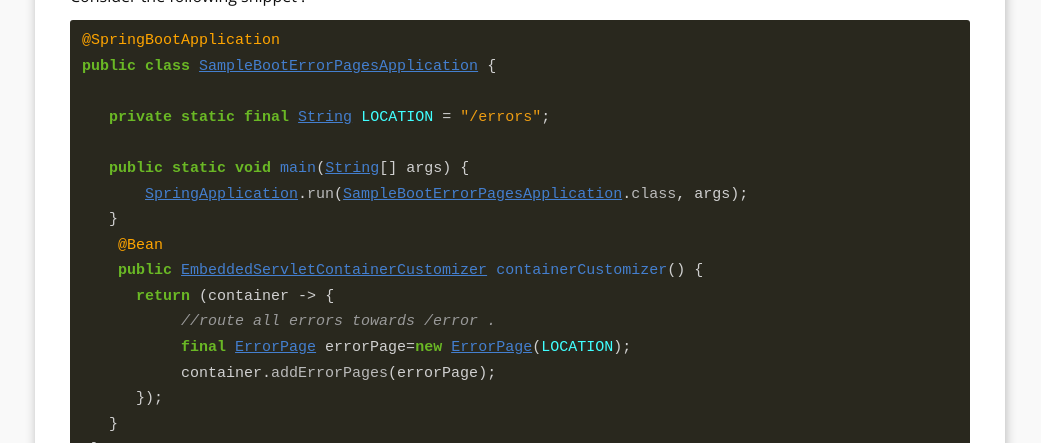
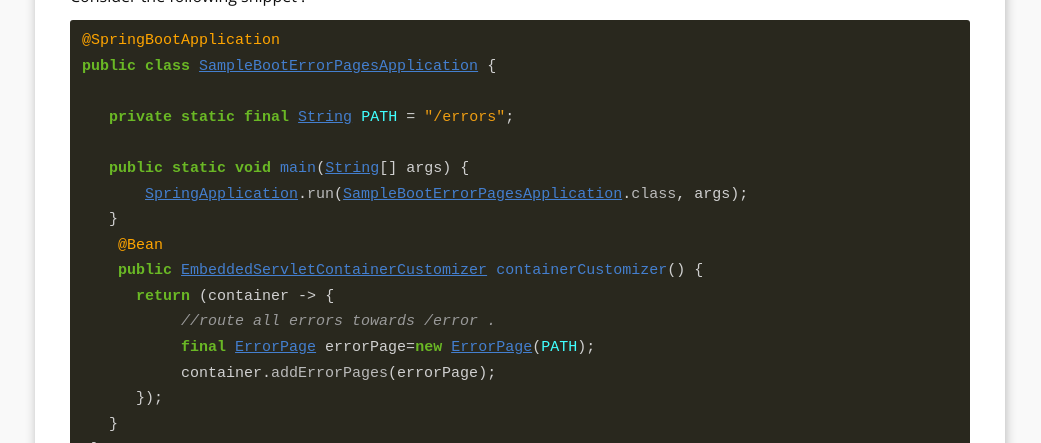
Before and after one commit to Ankush1992/Ankush1992.github.io, a Jekyll site: the page built from _posts/2015-11-01-custom-error-pages-with-spring-boot.md, in a window 1280 px wide and 900 px high, scrolled down 748 px. Shown: the part 151-594 px from the top of the window, without its empty margins (120-1161 px from the left). Built offline with Jekyll 4.4.1, drawn with Linux system fonts in a browser that asks for light colours; comment, search, counter and statistics services are not loaded.

Commit message:
Update 2015-11-01-custom-error-pages-with-spring-boot.md

```diff
--- a/_posts/2015-11-01-custom-error-pages-with-spring-boot.md
+++ b/_posts/2015-11-01-custom-error-pages-with-spring-boot.md
@@ -22,7 +22,7 @@
 @SpringBootApplication
 public class SampleBootErrorPagesApplication {
 
-   private static final String LOCATION = "/errors";
+   private static final String PATH = "/errors";
 
    public static void main(String[] args) {
        SpringApplication.run(SampleBootErrorPagesApplication.class, args);
@@ -31,7 +31,7 @@
     public EmbeddedServletContainerCustomizer containerCustomizer() {
       return (container -> {
    	   //route all errors towards /error .
-   	   final ErrorPage errorPage=new ErrorPage(LOCATION);
+   	   final ErrorPage errorPage=new ErrorPage(PATH);
    	   container.addErrorPages(errorPage);
       });
    }
```
